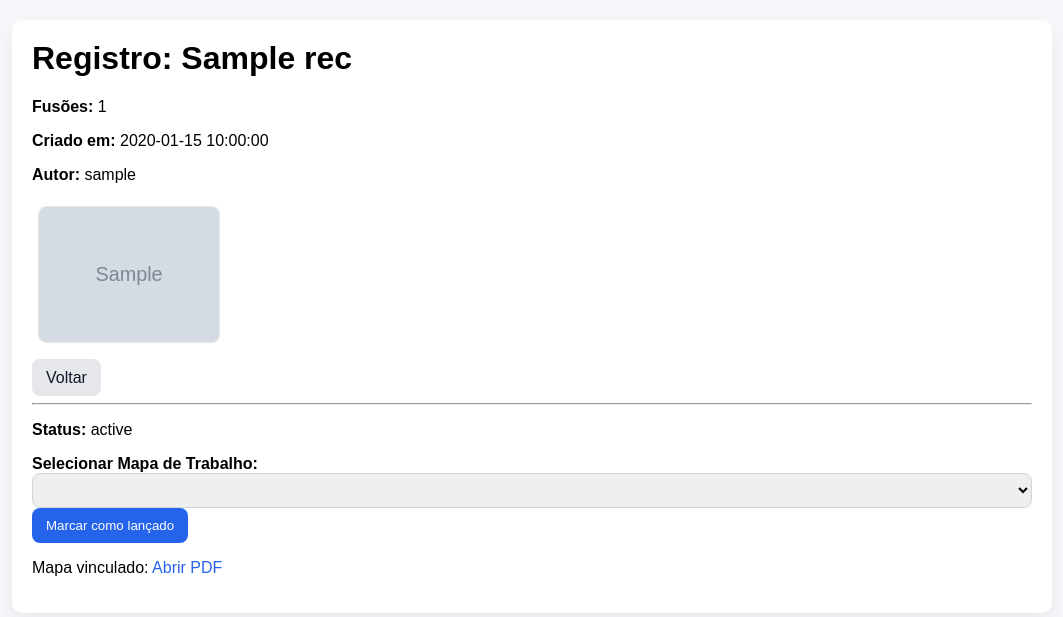
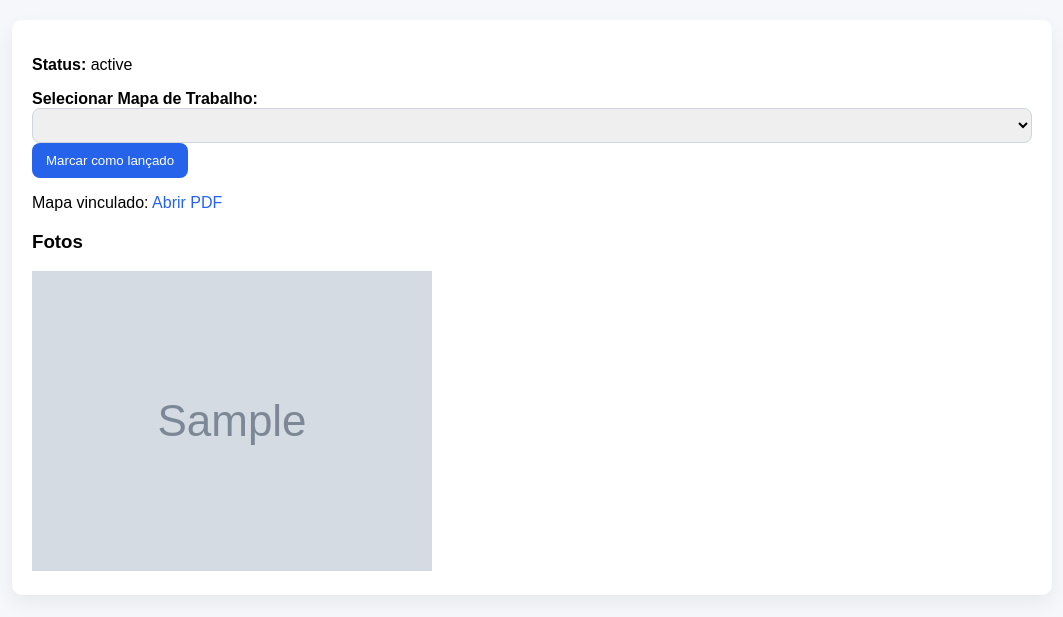
Before and after one commit to btambalo-dotcom/Splice-teste, a Flask app: template templates/view_record.html in a window 1280 px wide. Shown: the part 46-663 px from the top of the page, without its empty margins (108-1171 px from the left). Run offline with Flask 3, Linux system fonts and the light colour scheme; the visitor is signed in with stand-in values (Sample User, id 1); data comes from the database, SQL or seed files in the repository; the template is opened without the code that fills it: most values are stand-ins (such as "Sample title", 1, 10 or a date in 2020); grey boxes marked "Sample" are stand-in pictures; lists and menus that the app fills with data are empty; parts of the project's set-up code (start-up, migrations or seed data) failed here and were passed over.

Commit message:
Add files via upload

```diff
--- a/templates/view_record.html
+++ b/templates/view_record.html
@@ -1,56 +1,36 @@
 {% extends "base.html" %}
-{% block title %}Detalhes
-<hr>
-<p><strong>Status:</strong> {{ record.get('status', 'draft') }}</p>
+
+{% block title %}Detalhes do Registro{% endblock %}
+
+{% block content %}
+  <p><strong>Status:</strong> {{ rec.get('status', 'draft') }}</p>
+
   {% if session.get('is_admin') %}
-  <form method="post" action="{{ url_for('record_launch', rec_id=record.id) }}">
-    <label>Selecionar Mapa de Trabalho:</label>
-    <select name="work_map_id" required>
-      {% for m in (get_user_accessible_maps(session.get('user_id')) if session.get('user_id') else []) %}
+  <form method="post" action="{{ url_for('record_launch', rec_id=rec.id) }}">
+    <label for="work_map_id">Selecionar Mapa de Trabalho:</label>
+    <select id="work_map_id" name="work_map_id" required>
+      {% for m in (maps_for_admin or []) %}
       <option value="{{ m.id }}">{{ m.title }}</option>
       {% endfor %}
     </select>
-    <button class="btn">Marcar como lançado</button>
+    <button type="submit" class="btn">Marcar como lançado</button>
   </form>
   {% endif %}
-{% if record.work_map_id %}
-  <p>Mapa vinculado: <a href="{{ url_for('workmap_download', wm_id=record.work_map_id) }}">Abrir PDF</a></p>
+
+  {% if rec.work_map_id %}
+  <p>Mapa vinculado: <a href="{{ url_for('workmap_download', wm_id=rec.work_map_id) }}">Abrir PDF</a></p>
   {% endif %}
 
-{% endblock %}
-{% block content %}
-<h1>Registro: {{ rec['device_name'] }}</h1>
-<p><strong>Fusões:</strong> {{ rec['fusion_count'] }}</p>
-<p><strong>Criado em:</strong> {{ rec['created_at'] }}</p>
-<p><strong>Autor:</strong> {{ rec['username'] if rec and rec.get('username') else session.get('username') }}</p>
-<div class="thumbs">
+  <h3>Fotos</h3>
   {% if photos %}
+    <div class="photo-grid">
       {% for p in photos %}
-      <a href="{{ url_for('uploaded_file', filename=p['filename']) }}" target="_blank">
-        <img src="{{ url_for('uploaded_file', filename=p['filename']) }}" alt="foto">
+        <a href="{{ url_for('uploaded_file', filename=p.filename) }}" target="_blank">
+          <img src="{{ url_for('uploaded_file', filename=p.filename) }}" alt="foto" class="photo-thumb">
         </a>
       {% endfor %}
+    </div>
   {% else %}
-    <p>Sem fotos anexadas.</p>
+    <p>Nenhuma foto enviada.</p>
   {% endif %}
-</div>
-<p><a class="btn secondary" href="{{ url_for('dashboard') }}">Voltar</a></p>
-
-<hr>
-<p><strong>Status:</strong> {{ record.get('status', 'draft') }}</p>
-{% if session.get('is_admin') %}
-  <form method="post" action="{{ url_for('record_launch', rec_id=record.id) }}">
-    <label>Selecionar Mapa de Trabalho:</label>
-    <select name="work_map_id" required>
-      {% for m in (get_user_accessible_maps(session.get('user_id')) if session.get('user_id') else []) %}
-        <option value="{{ m.id }}">{{ m.title }}</option>
-      {% endfor %}
-    </select>
-    <button class="btn">Marcar como lançado</button>
-  </form>
-{% endif %}
-{% if record.work_map_id %}
-  <p>Mapa vinculado: <a href="{{ url_for('workmap_download', wm_id=record.work_map_id) }}">Abrir PDF</a></p>
-{% endif %}
-
 {% endblock %}
```
Lines whose indentation alone changed are shown as unchanged.
